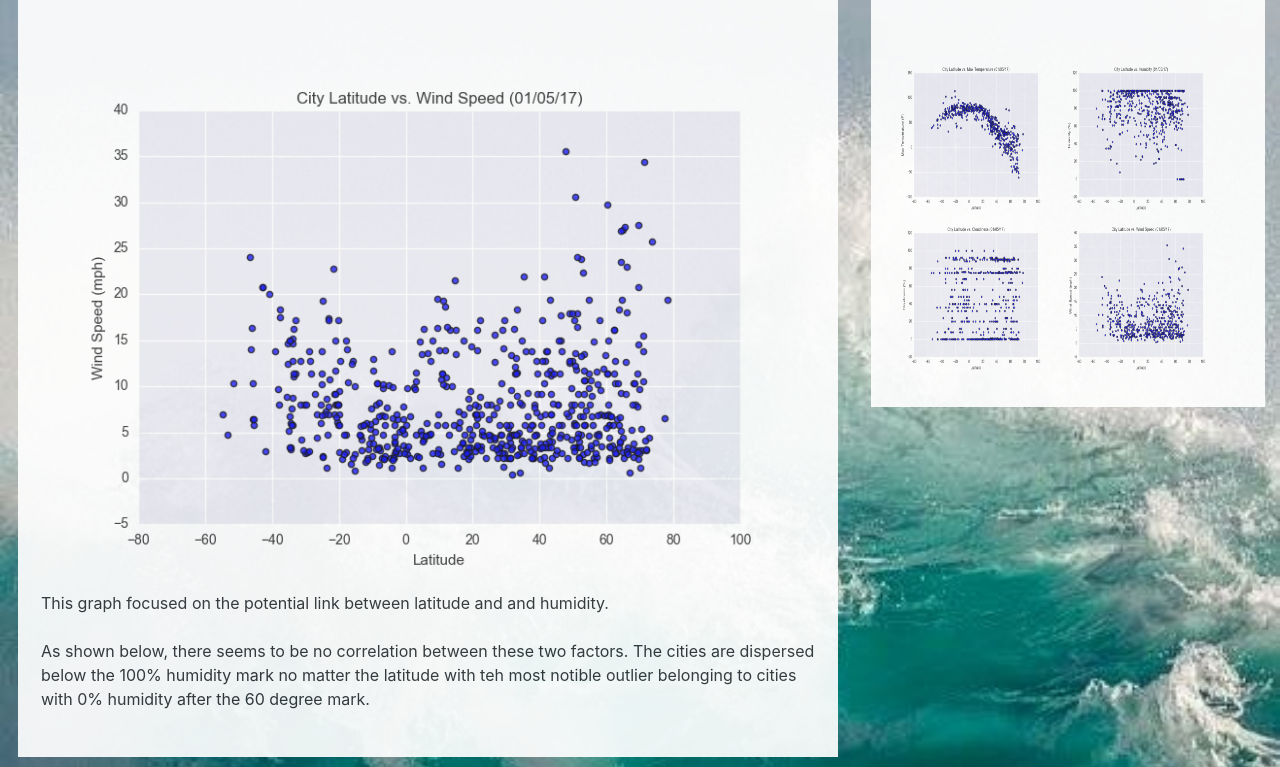
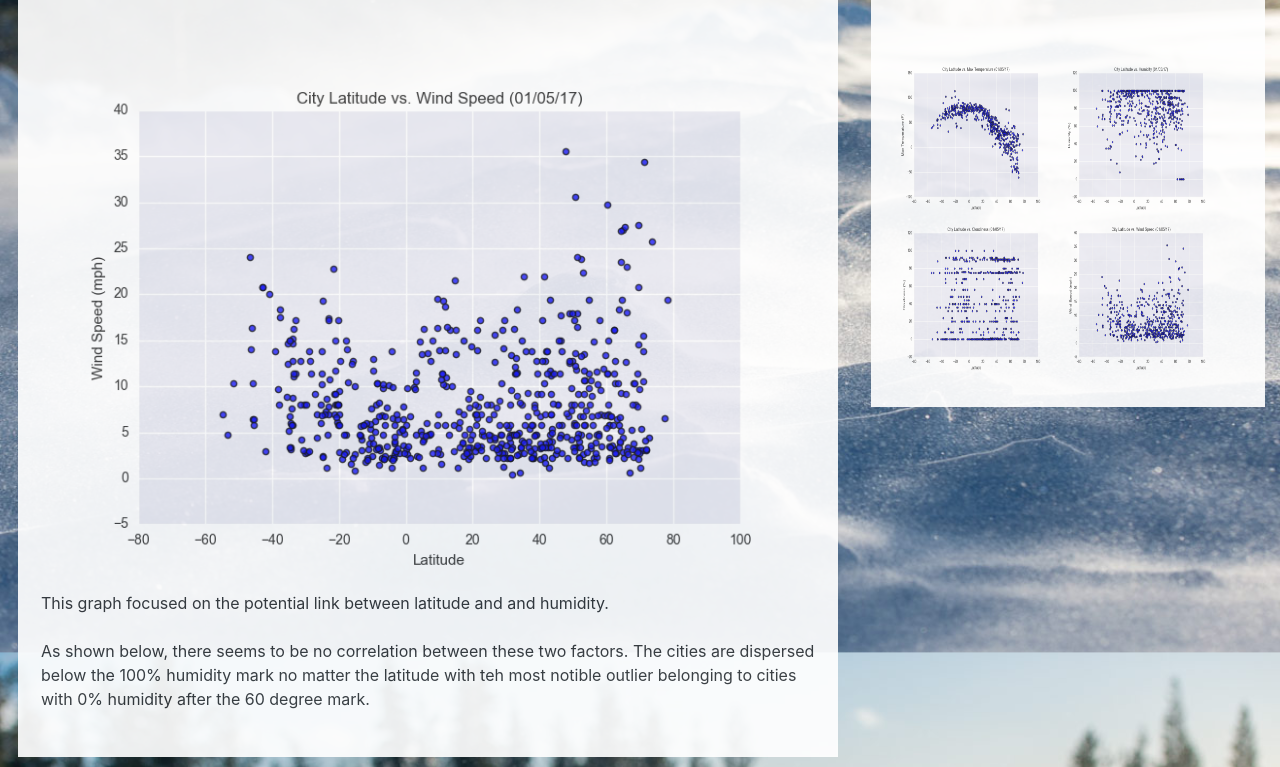
Before and after one commit to Tam-ala/Web-Design-Challenge, a plain HTML site: page Resources/assets/plot4.html in a window 1280 px wide. Shown: the part 202-969 px from the top of the page. Drawn offline with nearby package versions, Linux system fonts and the light colour scheme.

Commit message:
updated files

```diff
--- a/Resources/assets/css/style.css
+++ b/Resources/assets/css/style.css
@@ -134,7 +134,7 @@ li.dropdown {
 	background-attachment: fixed;
 }
 #plot4bg {
-	background-image: url("../visualization/windspeadbg_INDIGO.jpg");
+	background-image: url("../visualization/windspeed.jpg");
 	background-repeat: no-repeat;
 	background-size: cover;
 	background-attachment: fixed;
```
Also changed, not shown: Resources/assets/plot4.html (+1 -0 lines), index.html (+6 -2 lines), Resources/assets/visualization/cloud4.jpg (deleted), Resources/assets/visualization/cloudbg2.jpg (deleted), Resources/assets/visualization/cloudbg3.jpg (deleted), Resources/assets/visualization/cloudbg5.jpg (deleted), Resources/assets/visualization/comparisonbg.webp (deleted), Resources/assets/visualization/weather.jpg (deleted), Resources/assets/visualization/windspeadbg_INDIGO.jpg (deleted), Resources/assets/visualization/windspeed.jpg (added).
